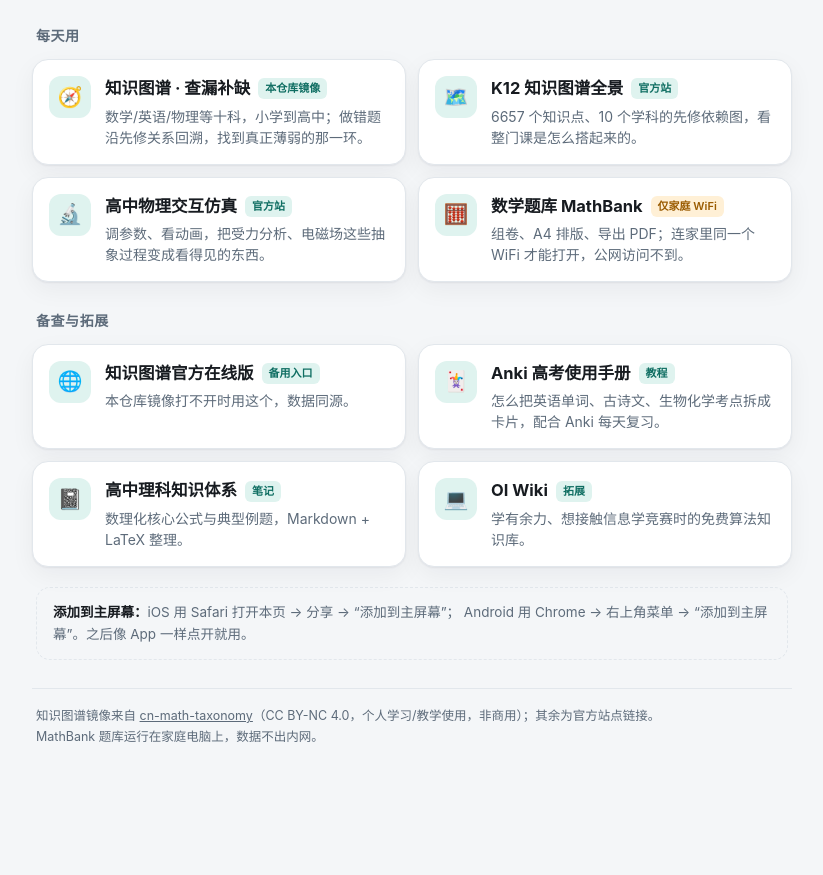
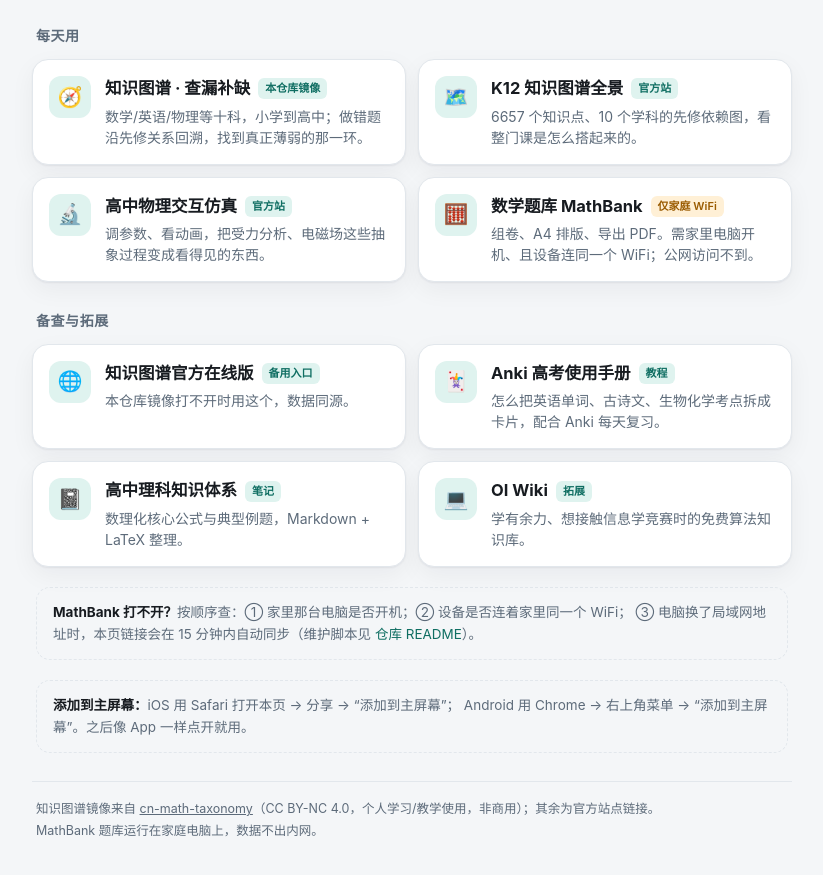
Before and after one commit to lisaxiao299-maker/gaozhong-jiajiao, a plain HTML site: page index.html in a window 1280 px wide. Shown: the part 159-1034 px from the top of the page, without its empty margins (228-1051 px from the left). Before the commit the page ends 947 px from the top, so only its background shows below. Drawn offline with Linux system fonts and the light colour scheme.

Commit message:
MathBank 入口说明补全：需主机开机、加排障提示，地址改由定时器自动同步
- 卡片说明写明依赖家里电脑开机
- 新增「MathBank 打不开？」排障提示块
- README 记录地址自动同步机制与关机影响

```diff
--- a/index.html
+++ b/index.html
@@ -47,6 +47,7 @@
   .hint{margin:20px 4px 0;padding:14px 16px;border:1px dashed var(--border);border-radius:14px;
     color:var(--muted);font-size:13.5px;line-height:1.6}
   .hint strong{color:var(--text)}
+  .hint a{color:var(--accent);text-decoration:none}
   footer{margin-top:28px;padding:16px 4px;border-top:1px solid var(--border);
     color:var(--muted);font-size:12.5px;line-height:1.7}
   footer a{color:inherit}
@@ -87,7 +88,7 @@
       <div class="ico">🧮</div>
       <div class="body">
         <div class="title">数学题库 MathBank <span class="tag local">仅家庭 WiFi</span></div>
-        <div class="desc">组卷、A4 排版、导出 PDF；连家里同一个 WiFi 才能打开，公网访问不到。</div>
+        <div class="desc">组卷、A4 排版、导出 PDF。需家里电脑开机、且设备连同一个 WiFi；公网访问不到。</div>
       </div>
     </a>
   </div>
@@ -125,6 +126,12 @@
   </div>
 
   <div class="hint">
+    <strong>MathBank 打不开？</strong>按顺序查：① 家里那台电脑是否开机；② 设备是否连着家里同一个 WiFi；
+    ③ 电脑换了局域网地址时，本页链接会在 15 分钟内自动同步（维护脚本见
+    <a href="https://github.com/lisaxiao299-maker/gaozhong-jiajiao">仓库 README</a>）。
+  </div>
+
+  <div class="hint">
     <strong>添加到主屏幕：</strong>iOS 用 Safari 打开本页 → 分享 → “添加到主屏幕”；
     Android 用 Chrome → 右上角菜单 → “添加到主屏幕”。之后像 App 一样点开就用。
   </div>
```
Also changed, not shown: README.md.
